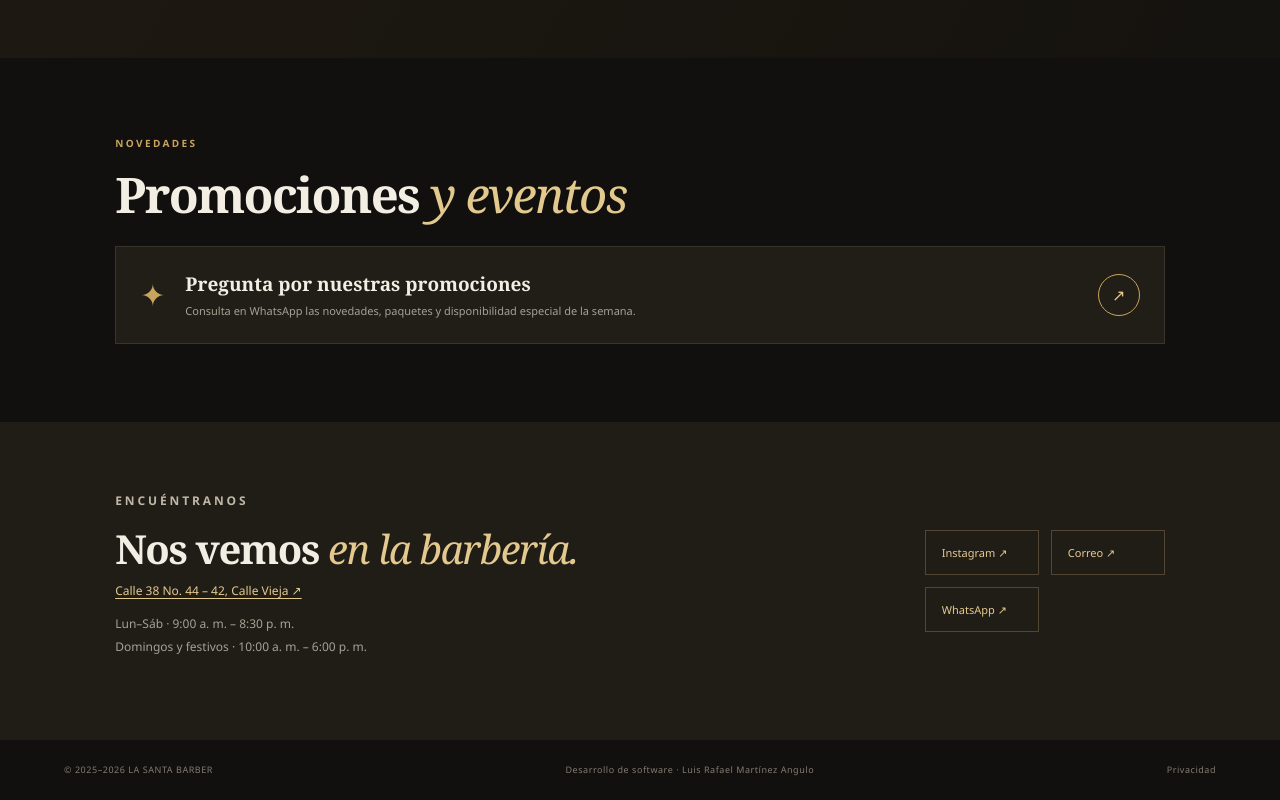
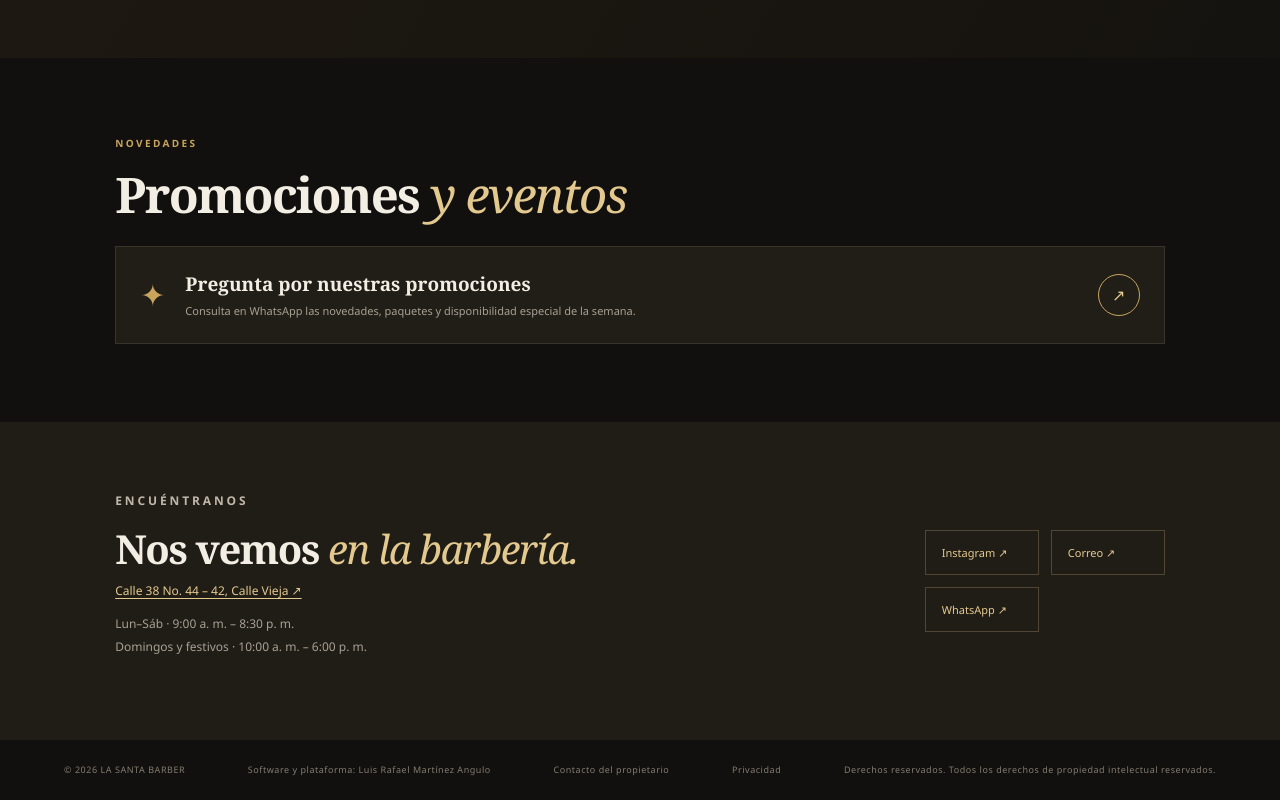
Before and after one commit to Luraman1964/Barber_ShopV5, a plain HTML site: page index.html in a window 1280 px wide. Shown: the part 2822-3622 px from the top of the page. Drawn offline with Linux system fonts and the light colour scheme.

Commit message:
Add software ownership and intellectual property notice

```diff
--- a/index.html
+++ b/index.html
@@ -79,7 +79,7 @@
 <div class="socials"><a id="instagramLink" href="https://www.instagram.com/la_santa.barber_/" target="_blank" rel="noopener">Instagram ↗</a><a id="facebookLink" href="#" target="_blank" rel="noopener">Facebook ↗</a><a id="ownerEmailLink" href="mailto:neiker_2532@icloud.com">Correo ↗</a><a id="mainWhatsapp" href="#" target="_blank" rel="noopener">WhatsApp ↗</a></div></section>
 </main>
 
-<footer><span>© 2025–2026 LA SANTA BARBER</span><span>Desarrollo de software · Luis Rafael Martínez Angulo</span><a href="./privacidad.html">Privacidad</a></footer>
+<footer><span>© 2026 LA SANTA BARBER</span><span>Software y plataforma: Luis Rafael Martínez Angulo</span><a href="mailto:barbers_shop_plus@outlook.com">Contacto del propietario</a><a href="./privacidad.html">Privacidad</a><span>Derechos reservados. Todos los derechos de propiedad intelectual reservados.</span></footer>
 
 <div class="connection-status" id="connectionStatus" role="status" aria-live="polite">Comprobando conexión…</div>
 <a class="floating-wa" id="floatingWhatsapp" href="#" target="_blank" rel="noopener" aria-label="Contactar por WhatsApp"><span>✆</span><b>Agenda tu cita</b></a>
```
